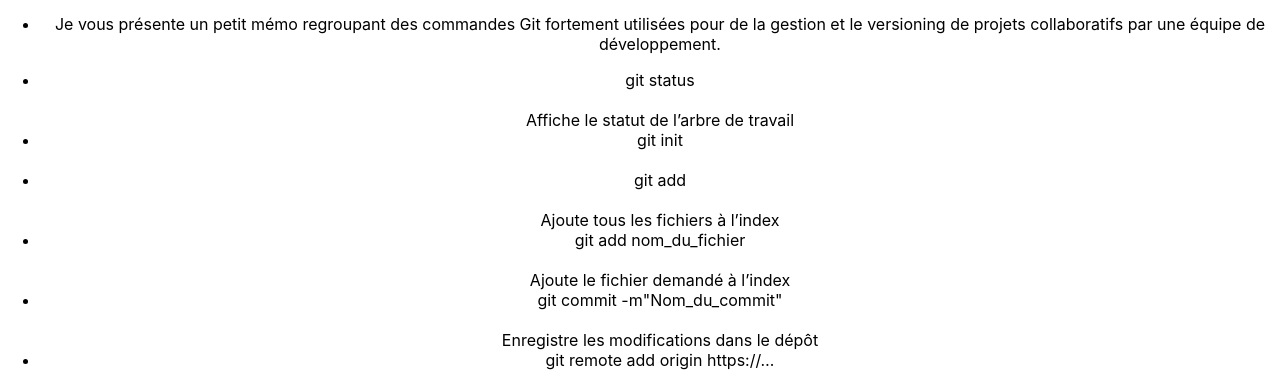
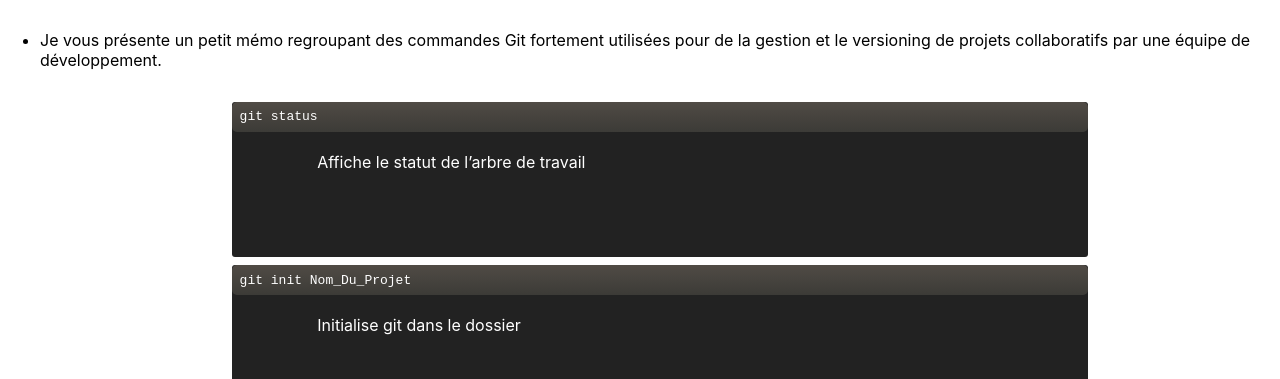
Before and after one commit to jenn-aris/memo-git, a React (Create React App) app: page / in a window 1280 px wide. Shown: the part 421-800 px from the top of the page. Built offline with nearby package versions, Linux system fonts and the light colour scheme.

Commit message:
css modifications

```diff
--- a/src/App.css
+++ b/src/App.css
@@ -1,7 +1,45 @@
 .App {
-  text-align: center;
+  width: 100%;
+  min-width: 100vh;
+  justify-content: center;
+  display: flex;
+  flex-direction: column;
+}
+.commandList li {
+  list-style: none;
+  margin: 0.5em;
+}
+.commande {
+  border-radius: 3px;
+  background: #222;
+  color: #fff;
+  overflow: hidden;
+  position: relative;
+  margin: 0 auto;
+  width: 70%;
+  list-style: none;
 }
 
+.gitCommand {
+  color: white;
+  font-family: monospace;
+  display: flex;
+  width: 100%;
+  height: 30px;
+  align-items: center;
+  padding: 0 8px;
+  box-sizing: border-box;
+  border-radius: 5px;
+  background: linear-gradient(#504b45 0%,#3c3b37 100%);
+}
+
+.commandDescription {
+  margin-top: 0,1em;
+  padding-bottom: 10%;
+  padding-left: 10%;
+  padding-right: 10%;
+}
+/*
 .App-logo {
   height: 40vmin;
   pointer-events: none;
@@ -36,3 +74,4 @@
     transform: rotate(360deg);
   }
 }
+*/
--- a/src/data/list.js
+++ b/src/data/list.js
@@ -11,8 +11,8 @@ export default {
       },
       {
         id: 2,
-        name: 'git init',
-        description: '',
+        name: 'git init Nom_Du_Projet',
+        description: 'Initialise git dans le dossier',
       },
       {
         id: 3,
@@ -195,27 +195,27 @@ export default {
         description: 'Visualiser les serveurs distants que vous avez enregistrés. Spécifier -v, vous montre l’URL que Git a stockée pour chaque nom court.',
       },
       {
-        id: 33,
+        id: 39,
         name: 'git remote rename ancien_nom_court nouveau_nom_court',
         description: 'Renommer une référence',
       },
       {
-        id: 34,
+        id: 40,
         name: 'git remote rm nom_court',
         description: 'Retirer un dépôt distant',
       },
       {
-        id: 35,
+        id: 41,
         name: 'git tag -a v1.4 -m \'ma version 1.4',
         description: 'Créer des étiquettes annotées',
       },
       {
-        id: 36,
+        id: 42,
         name: 'git show v1.4 ',
         description: 'Visualiser les données de l’étiquette à côté du commit qui a été marqué. Cette commande affiche le nom du créateur, la date de création de l’étiquette et le message d’annotation avant de montrer effectivement l’information de validation.',
       },
       {
-        id: 37,
+        id: 43,
         name: 'git tag v1.4-lg',
         description: 'Créer des étiquettes légères. Celles-ci se réduisent à stocker la somme de contrôle d’un commit dans un fichier, aucune autre information n’est conservée.',
       },
```
